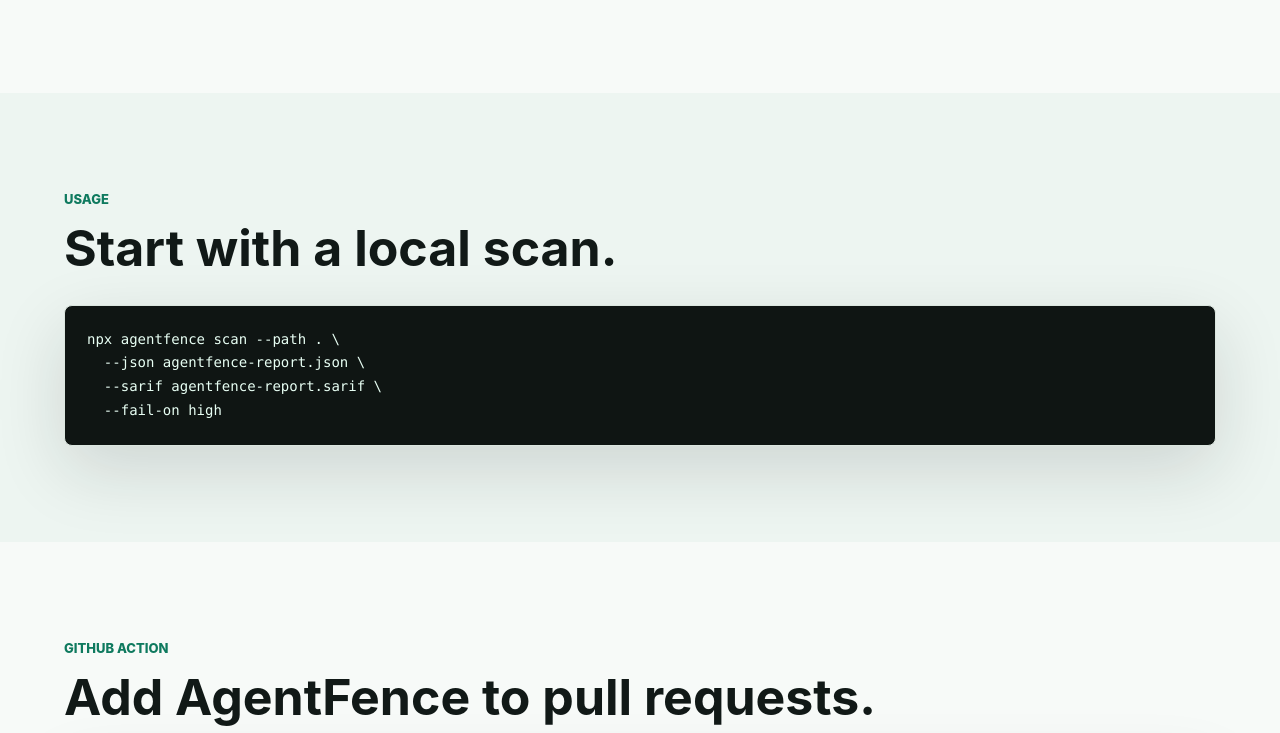
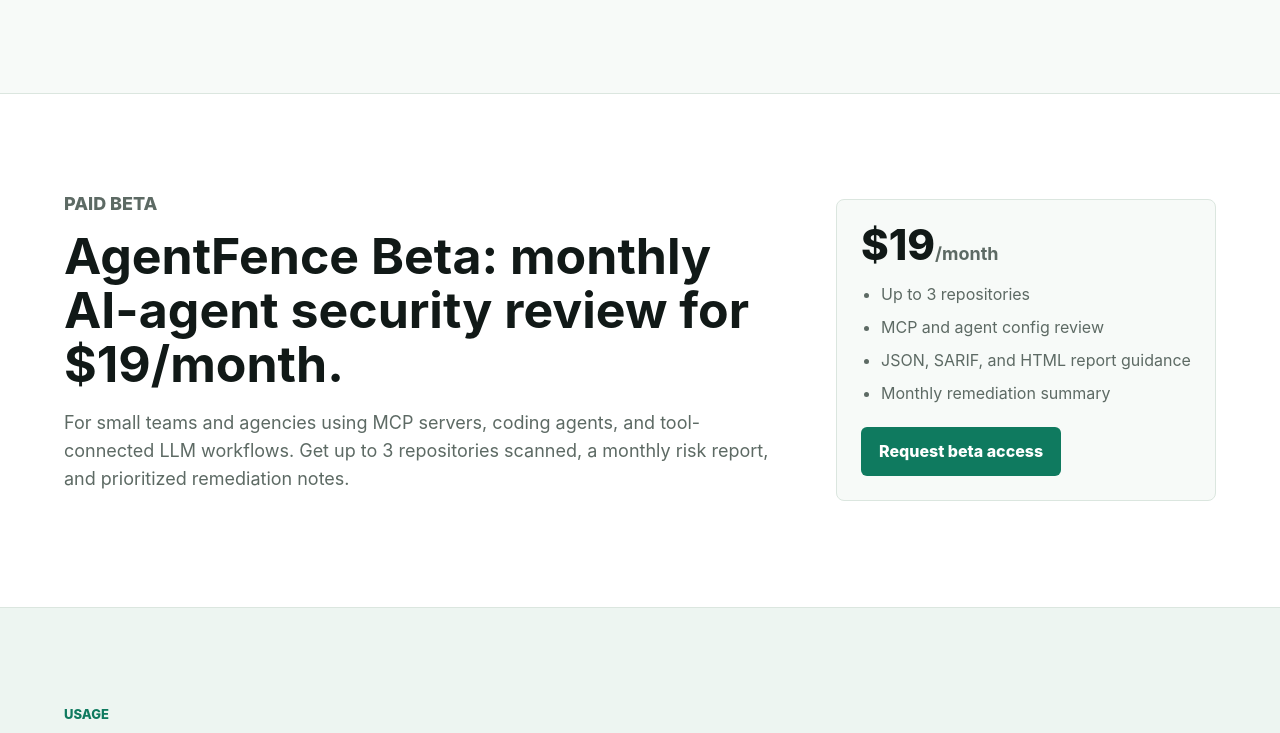
Before and after one commit to Dev-Atmos/AgentFence, a website: page docs/index.html in a window 1280 px wide. Shown: the part 1517-2250 px from the top of the page. Drawn offline with Linux system fonts and the light colour scheme.

Commit message:
Add paid beta CTA

```diff
--- a/docs/index.html
+++ b/docs/index.html
@@ -16,6 +16,7 @@
         <a class="brand" href="#top">AgentFence</a>
         <div>
           <a href="https://github.com/Dev-Atmos/AgentFence">GitHub</a>
+          <a href="#beta">Paid Beta</a>
           <a href="#usage">Usage</a>
           <a href="#ci">CI</a>
         </div>
@@ -29,7 +30,7 @@
             unsafe runtime settings, and policy gaps in tool-connected LLM workflows.
           </p>
           <div class="actions">
-            <a class="button primary" href="https://github.com/Dev-Atmos/AgentFence">View on GitHub</a>
+            <a class="button primary" href="#beta">Join paid beta</a>
             <a class="button secondary" href="#usage">Run locally</a>
           </div>
         </div>
@@ -62,6 +63,31 @@
         </div>
       </section>
 
+      <section class="beta" id="beta">
+        <div>
+          <p class="eyebrow">Paid beta</p>
+          <h2>AgentFence Beta: monthly AI-agent security review for $19/month.</h2>
+          <p>
+            For small teams and agencies using MCP servers, coding agents, and tool-connected LLM workflows.
+            Get up to 3 repositories scanned, a monthly risk report, and prioritized remediation notes.
+          </p>
+        </div>
+        <div class="beta-panel">
+          <p class="price">$19<span>/month</span></p>
+          <ul>
+            <li>Up to 3 repositories</li>
+            <li>MCP and agent config review</li>
+            <li>JSON, SARIF, and HTML report guidance</li>
+            <li>Monthly remediation summary</li>
+          </ul>
+          <a
+            class="button primary"
+            href="https://github.com/Dev-Atmos/AgentFence/issues/new?title=AgentFence%20Paid%20Beta%20Request&body=I%20want%20to%20join%20the%20AgentFence%20Paid%20Beta.%0A%0ACompany%20or%20project%3A%0ARepositories%20to%20scan%3A%0AMCP%20or%20agent%20tools%20used%3A%0APreferred%20contact%3A"
+            >Request beta access</a
+          >
+        </div>
+      </section>
+
       <section class="band" id="usage">
         <div class="section-head">
           <p class="eyebrow">Usage</p>
--- a/docs/styles.css
+++ b/docs/styles.css
@@ -170,12 +170,60 @@
 }
 
 .section,
-.band {
+.band,
+.beta {
   padding: clamp(56px, 8vw, 96px) clamp(20px, 5vw, 76px);
 }
 
 .band {
   background: #edf5f1;
+}
+
+.beta {
+  display: grid;
+  grid-template-columns: minmax(0, 1fr) minmax(280px, 380px);
+  gap: clamp(24px, 5vw, 64px);
+  align-items: center;
+  background: #ffffff;
+  border-top: 1px solid var(--line);
+  border-bottom: 1px solid var(--line);
+}
+
+.beta p {
+  max-width: 720px;
+  color: var(--muted);
+  font-size: 18px;
+}
+
+.beta-panel {
+  padding: 24px;
+  border: 1px solid var(--line);
+  border-radius: 8px;
+  background: var(--paper);
+}
+
+.price {
+  margin: 0 0 16px;
+  color: var(--ink) !important;
+  font-size: 42px !important;
+  font-weight: 850;
+  line-height: 1;
+}
+
+.price span {
+  color: var(--muted);
+  font-size: 18px;
+  font-weight: 700;
+}
+
+.beta-panel ul {
+  margin: 0 0 22px;
+  padding-left: 20px;
+  color: var(--muted);
+}
+
+.beta-panel li + li {
+  margin-top: 8px;
 }
 
 .section-head {
@@ -202,7 +250,8 @@
 
 @media (max-width: 860px) {
   .hero-grid,
-  .grid {
+  .grid,
+  .beta {
     grid-template-columns: 1fr;
   }
 
```
Also changed, not shown: index.html (+27 -1 lines).
